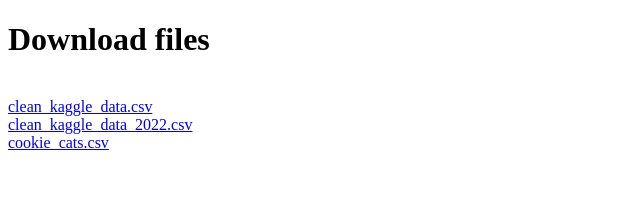
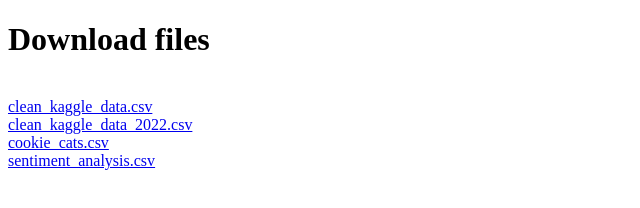
Before and after one commit to arkalim/file-hosting, a plain HTML site: page index.html in a window 1280 px wide. Shown: the whole page, without its empty margins (0-640 px from the left). Drawn offline with Linux system fonts and the light colour scheme.

Commit message:
added data

```diff
--- a/index.html
+++ b/index.html
@@ -14,5 +14,7 @@
   <a href="/assets/clean_kaggle_data_2022.csv" download="clean_kaggle_data_2022.csv">clean_kaggle_data_2022.csv</a>
   <br>
   <a href="/assets/cookie_cats.csv" download="cookie_cats.csv">cookie_cats.csv</a>
+  <br>
+  <a href="/assets/sentiment_analysis.csv" download="sentiment_analysis.csv">sentiment_analysis.csv</a>
 </body>
 </html>
```
Also changed, not shown: 1 other file.
